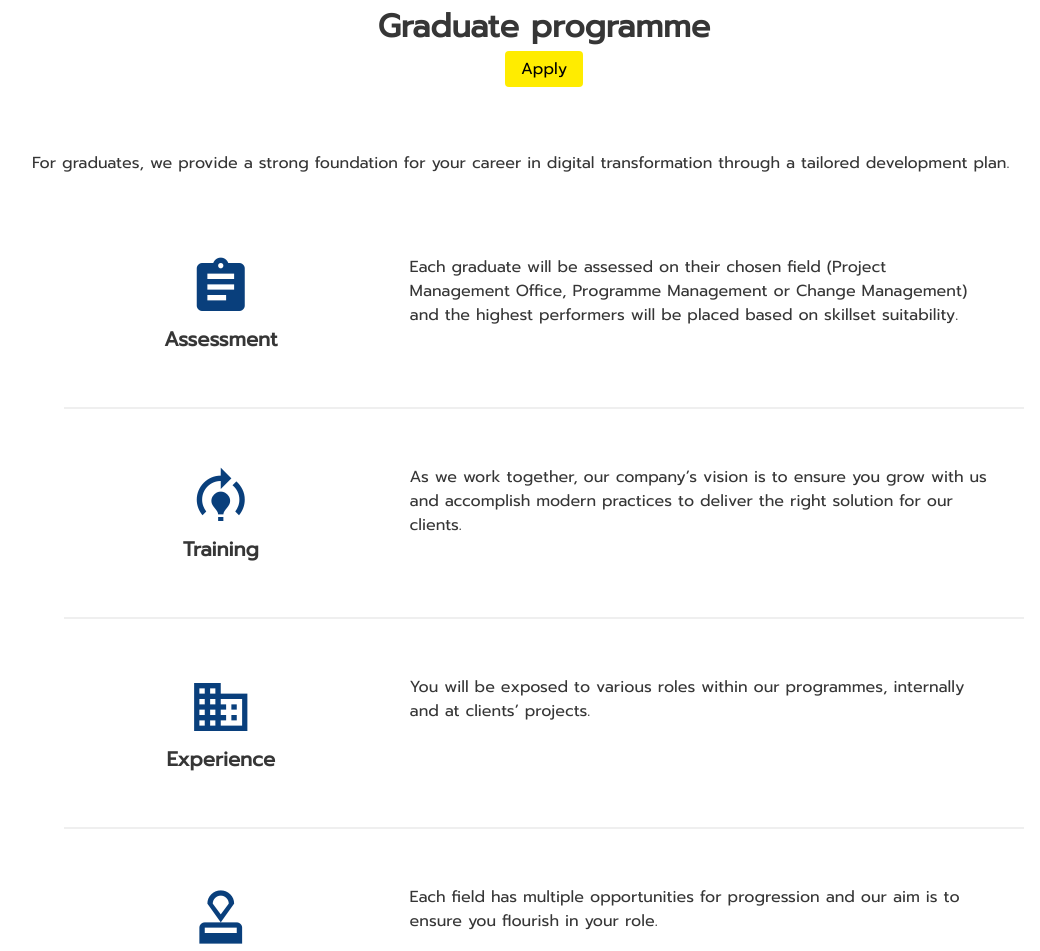
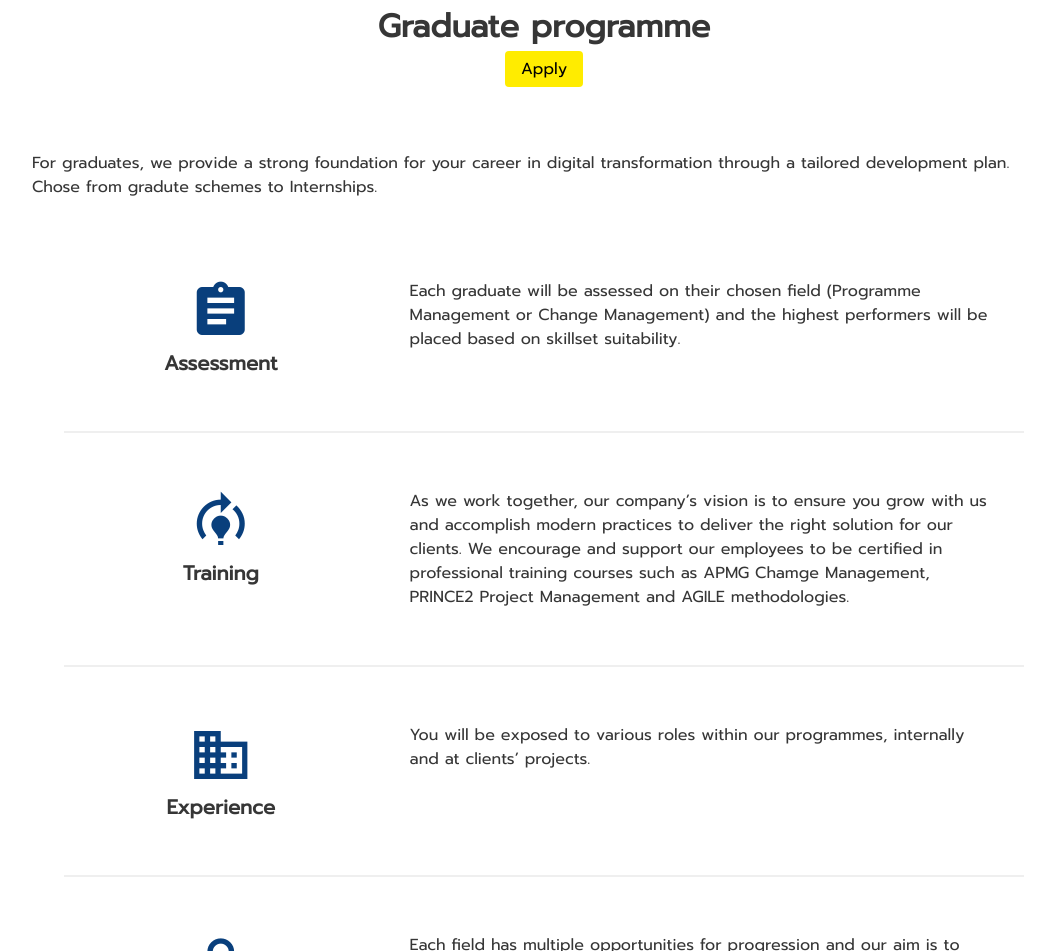
Before and after one commit to cubrics/cubrics.github.io, a plain HTML site: page careers.html in a window 1280 px wide. Shown: the part 1156-2107 px from the top of the page, without its empty margins (96-1136 px from the left). Drawn offline with Linux system fonts and the light colour scheme.

Commit message:
Update careers.html

```diff
--- a/careers.html
+++ b/careers.html
@@ -71,6 +71,7 @@
         <p>
           For graduates, we provide a strong foundation for your career in
           digital transformation through a tailored development plan.
+          Chose from gradute schemes to Internships.
         </p>
       </div>
       <div class="primaryButtonCenter"></div>
@@ -83,7 +84,7 @@
           </div>
           <div class="cardUSPText">
             <p>
-              Each graduate will be assessed on their chosen field (Project Management Office, Programme Management or
+              Each graduate will be assessed on their chosen field (Programme Management or
               Change Management) and the highest performers will be placed based
               on skillset suitability.
             </p>
@@ -99,7 +100,9 @@
             <p>
               As we work together, our company’s vision is to ensure you grow
               with us and accomplish modern practices to deliver the right
-              solution for our clients.
+              solution for our clients. We encourage and support our employees
+              to be certified in professional training courses such as
+              APMG Chamge Management, PRINCE2 Project Management and AGILE methodologies.
             </p>
           </div>
         </div>
```
